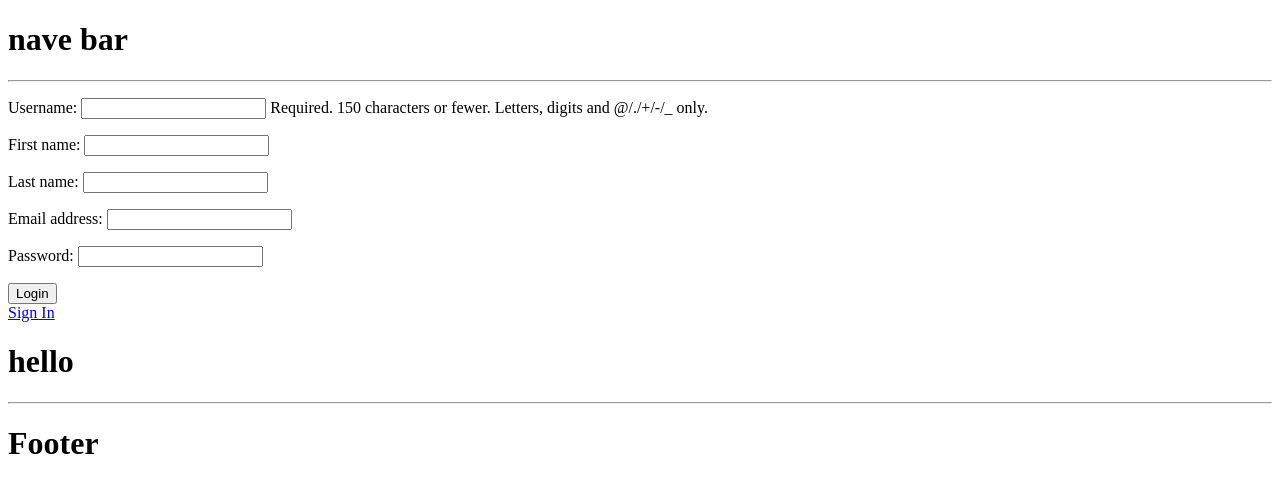
After one commit to MakaRonish/To_Do_app, a Django app: page /login/ in a window 1280 px wide. The commit adds this page. Shown: the top 493 px of the page. Run offline with Django 5.2, Linux system fonts and the light colour scheme.

Commit message:
user authentication but there is some problem in sign in

```diff
--- a/To_Do/Tasks/forms.py
+++ b/To_Do/Tasks/forms.py
@@ -1,4 +1,5 @@
 from django.forms import ModelForm
+from django.contrib.auth.models import User
 from django import forms
 from .models import tasks
 
@@ -8,3 +9,9 @@ class TaskForm(ModelForm):
         model = tasks
         fields = ["task", "description", "deadline", "category"]
         widgets = {"deadline": forms.DateInput(attrs={"type": "date"})}
+
+
+class UserForm(ModelForm):
+    class Meta:
+        model = User
+        fields = ["username", "first_name", "last_name", "email", "password"]
--- a/To_Do/Tasks/models.py
+++ b/To_Do/Tasks/models.py
@@ -6,7 +6,7 @@ from django.contrib.auth.models import User
 
 
 class tasks(models.Model):
-    user = models.ForeignKey(User, on_delete=models.CASCADE, null=False, blank=False)
+    user = models.ForeignKey(User, on_delete=models.CASCADE, null=True, blank=True)
     type = [
         ("Work", "Work"),
         ("Personal", "Personal"),
--- a/To_Do/Tasks/templates/Tasks/home.html
+++ b/To_Do/Tasks/templates/Tasks/home.html
@@ -1,6 +1,7 @@
 {%extends 'index.html'%}
 
 {%block content%}
+<a href="{%url 'logout'%}">Logout</a>
 <h1>home</h1>
 <a href="{%url 'add-task'%}">Add task</a>
 
--- /dev/null
+++ b/To_Do/Tasks/templates/Tasks/login.html
@@ -0,0 +1,13 @@
+{%extends 'index.html'%}
+{%block content%}
+<form action="" method="post">
+    {%csrf_token%}
+    {{form.as_p}}
+    <button type="submit">Login</button>
+
+</form>
+<a href="{%url 'signin'%}"> Sign In</a>
+
+<h1>hello</h1>
+
+{%endblock content%}
--- a/To_Do/Tasks/urls.py
+++ b/To_Do/Tasks/urls.py
@@ -24,4 +24,5 @@ urlpatterns = [
     path("Add-Task/", views.AddTask, name="add-task"),
     path("edit-Task/<str:pk>", views.EditTask, name="edit-task"),
     path("Delete-Task/<str:pk>", views.DeleteTask, name="delete-task"),
+    path("logout/", views.LogoutUser, name="logout"),
 ]
--- a/To_Do/Tasks/views.py
+++ b/To_Do/Tasks/views.py
@@ -1,8 +1,13 @@
 from django.shortcuts import render, redirect
 from .models import tasks
-from .forms import TaskForm
+from .forms import TaskForm, UserForm
+from django.contrib.auth import login, authenticate, logout
+from django.contrib import messages
+from django.contrib.auth.decorators import login_required
+from django.contrib.auth.models import User
 
 
+@login_required(login_url="signin")
 def LandingPage(request):
     data = tasks.objects.all()
     context = {"data": data}
@@ -23,17 +28,21 @@ def LandingPage(request):
     return render(request, "Tasks/home.html", context)
 
 
+@login_required(login_url="signin")
 def AddTask(request):
     form = TaskForm()
     context = {"form": form}
     if request.method == "POST":
         form = TaskForm(request.POST)
         if form.is_valid():
-            form.save()
+            task = form.save(commit=False)
+            task.user = request.user
+            task.save()
             return redirect("landing-page")
     return render(request, "Tasks/addtask.html", context)
 
 
+@login_required(login_url="signin")
 def EditTask(request, pk):
     instance = tasks.objects.get(id=pk)
     form = TaskForm(instance=instance)
@@ -48,10 +57,46 @@ def EditTask(request, pk):
     return render(request, "Tasks/edittask.html", context)
 
 
+@login_required(login_url="signin")
 def DeleteTask(request, pk):
     task = tasks.objects.get(id=pk)
     task.delete()
     return redirect("landing-page")
 
 
+def Login(request):
+    form = UserForm()
+    context = {"form": form}
+    if request.method == "POST":
+        form = UserForm(request.POST)
+        if form.is_valid():
+            user = form.save(commit=False)
+            user.save()
+
+    return render(request, "Tasks/login.html", context)
+
+
+def SignIn(request):
+    if request.method == "POST":
+        username = request.POST["username"]
+        password = request.POST["password"]
+        if User.objects.get(username=username):
+            print("exist")
+        user = authenticate(request, username=username, password=password)
+
+        if user is not None:
+            login(request, user)
+            return redirect("landing-page")
+        else:
+            messages.warning(request, "Error wrong credential")
+
+    return render(request, "Tasks/signin.html")
+
+
+def LogoutUser(request):
+    logout(request)
+
+    return redirect("landing-page")
+
+
 # Create your views here.
--- a/To_Do/To_Do/urls.py
+++ b/To_Do/To_Do/urls.py
@@ -14,14 +14,16 @@ Including another URLconf
     1. Import the include() function: from django.urls import include, path
     2. Add a URL to urlpatterns:  path('blog/', include('blog.urls'))
 """
+
 from django.contrib import admin
 from django.urls import path, include
 from Tasks import views
 
 
 urlpatterns = [
-    path('admin/', admin.site.urls),
-    path('',views.LandingPage,name='landing-page'),
-
+    path("admin/", admin.site.urls),
+    path("", views.LandingPage, name="landing-page"),
+    path("login/", views.Login, name="login"),
+    path("signin/", views.SignIn, name="signin"),
     path("tasks/", include("Tasks.urls")),
 ]
```
Also changed, not shown: To_Do/Tasks/templates/Tasks/signin.html (added, +17 -0 lines), To_Do/Tasks/migrations/0004_alter_tasks_options_tasks_user.py (added), To_Do/db.sqlite3.
